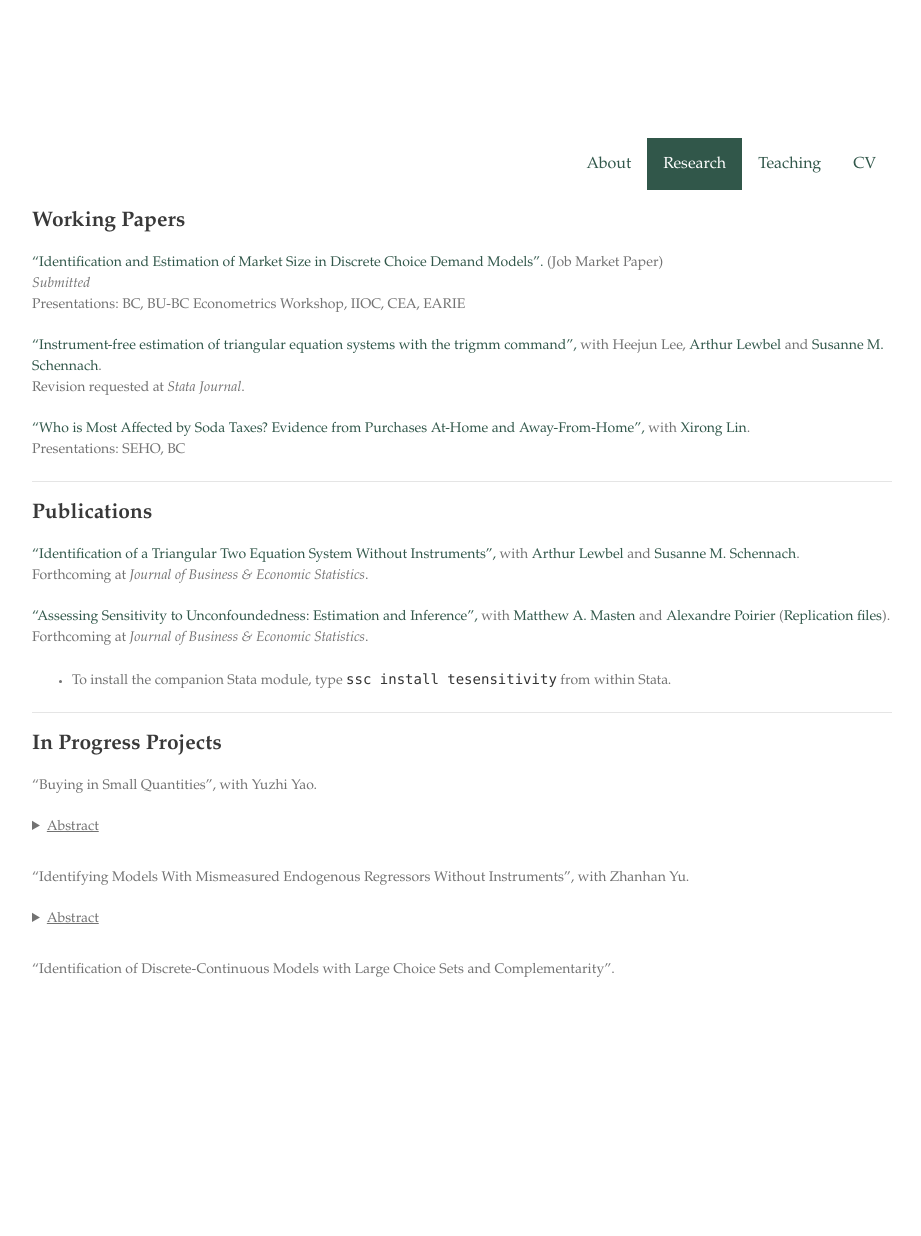
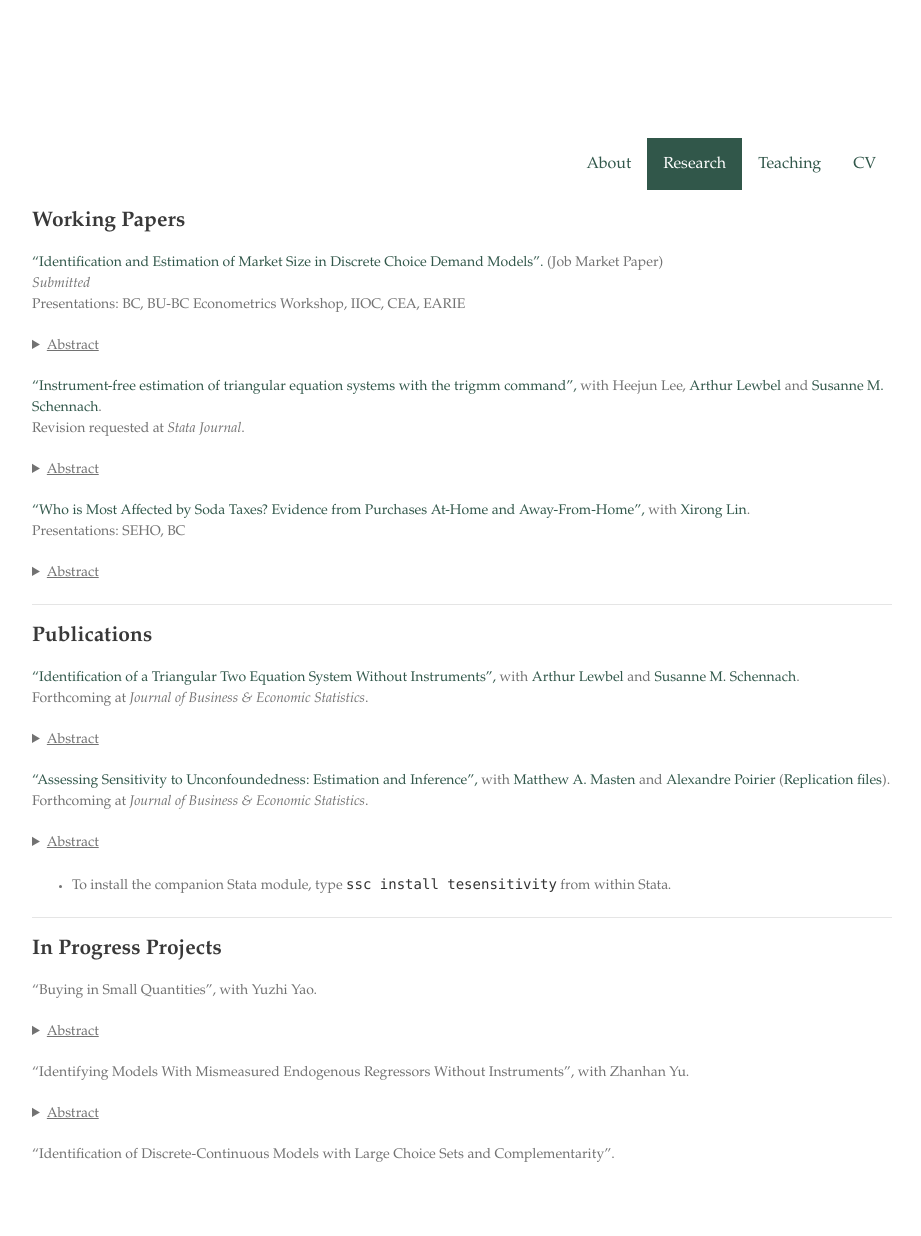
Before and after one commit to zhanglinqi/zhanglinqi.github.io, a Jekyll site: the page built from research.md, in a window 1280 px wide. Shown: the whole page, without its empty margins (178-1099 px from the left). Built offline with Jekyll 4.4.1, drawn with Linux system fonts in a browser that asks for light colours; our own code applies the rules of GitHub Pages for plain Markdown files; before the commit the page ends 1051 px from its top, so only the background shows below that.

Commit message:
update abstracts

```diff
--- a/_sass/jekyll-theme-minimal.scss
+++ b/_sass/jekyll-theme-minimal.scss
@@ -12,15 +12,15 @@
 details {
   font: 14px/1.5 Palatino, sans-serif;
   width: 100%;
-  margin-top: 20px;
-  margin-bottom: 20px;
+  margin-top: 2px;
+  margin-bottom: 10px;
 }
 
 details > p {
   border-radius: 0 0 10px 10px;
-  margin-left: 40px;
-  margin-right: 40px;
-  margin-bottom: 40px;
+  margin-left: 20px;
+  margin-right: 20px;
+  margin-bottom: 30px;
 }
 
 details > summary {
@@ -29,7 +29,7 @@
   // border: 1px solid;
   // box-shadow: none;
   cursor: pointer;
-  margin-top: 10px;
+  margin-top: 5px;
   margin-bottom: 10px;
 }
 
--- a/research.md
+++ b/research.md
@@ -8,12 +8,29 @@
 ["Identification and Estimation of Market Size in Discrete Choice Demand Models".](https://zhanglinqi.github.io/assets/pdf/market_size_Linqi_Zhang.pdf) (Job Market Paper)
 *Submitted*
 Presentations: BC, BU-BC Econometrics Workshop, IIOC, CEA, EARIE
+<details>
+<summary><u>Abstract</u></summary>
+<p> Within the framework of Berry (1994) and Berry, Levinsohn, and Pakes (1995), the existing empirical industrial organization literature often assumes that market size is observed. However, the presence of an unobservable outside option is a common source of mismeasurement. Measurement errors in market size lead to inconsistent estimates of elasticities, diversion ratios, and counterfactual simulations. I explicitly model the market size, and prove point identification of the market size model along with all demand parameters in a random coefficients logit (BLP) model. No additional data beyond what is needed to estimate standard BLP models is required. Identification comes from the exogenous variation in product characteristics across markets and the nonlinearity of the demand system. I apply the method to a merger simulation in the carbonated soft drinks (CSD) market in the US, and find that assuming a market size larger than the true estimated size would underestimate merger price increases.
+</p>
+</details>
 
 ["Instrument-free estimation of triangular equation systems with the trigmm command",](https://drive.google.com/file/d/1ssduVrNYEQ9bbyhdq8nTTbKCnfGndskI/view) with Heejun Lee, [Arthur Lewbel](https://sites.google.com/bc.edu/arthur-lewbel) and [Susanne M. Schennach](https://sites.google.com/a/brown.edu/smschenn/).
 Revision requested at *Stata Journal*.
+<details>
+<summary><u>Abstract</u></summary>
+<p> In this article, we introduce the Stata package trigmm. The trigmm command performs an estimation for the parameters of a triangular two equation system without instruments and reports standard errors. The method is based on Lewbel, Schennach, and Zhang
+(Journal of Business & Economic Statistics, forthcoming), who have proposed sufficient
+conditions for identification and derived associated moment conditions. The estimation is conducted by casting the moment conditions into the built-in Stata command gmm. The usage of package trigmm is illustrated with simulated data and sample commands.
+</p>
+</details>
 
 ["Who is Most Affected by Soda Taxes? Evidence from Purchases At-Home and Away-From-Home",](https://zhanglinqi.github.io/assets/pdf/soda_tax_Linqi_Zhang.pdf) with [Xirong Lin](http://www.xirong-lin.com).
 Presentations: SEHO, BC
+<details>
+<summary><u>Abstract</u></summary>
+<p> Using a novel dataset that includes at-home and away-from-home food purchases, we study who is affected by soda taxes. We nonparametrically estimate a random coefficient nested logit model to exploit the rich heterogeneity in preferences and price elasticities across households, including SNAP participants and non-SNAP-participant poor. By simulating its impacts, we find that soda taxes are less effective away-from-home while more effective at-home, especially by targeting the total sugar intake of the poor, those with high total dietary sugar, and households without children. Our results suggest that ignoring either segment can lead to biased policy implications.
+</p>
+</details>
 
 ---
 
@@ -21,9 +38,19 @@
 
 ["Identification of a Triangular Two Equation System Without Instruments",](https://drive.google.com/file/d/1XRAr9GDSg4ErfNVKHLHHbVtAsoKILQBI/view) with [Arthur Lewbel](https://sites.google.com/bc.edu/arthur-lewbel) and [Susanne M. Schennach](https://sites.google.com/a/brown.edu/smschenn/).
 Forthcoming at *Journal of Business & Economic Statistics*.
+<details>
+<summary><u>Abstract</u></summary>
+<p> We show that a standard linear triangular two equation system can be point identified, without the use of instruments or any other side information. We find that the only case where the model is not point identified is when a latent variable that causes endogeneity is normally distributed. In this non-identified case, we derive the sharp identified set. We apply our results to Acemoglu and Johnson’s (2007) model of life expectancy and GDP, obtaining point identification and comparable estimates to theirs, without using their (or any other) instrument.
+</p>
+</details>
 
 ["Assessing Sensitivity to Unconfoundedness: Estimation and Inference",](https://arxiv.org/abs/2012.15716) with [Matthew A. Masten](https://mattmasten.github.io) and [Alexandre Poirier](https://sites.google.com/site/alexpoirierecon/) ([Replication files](https://dl.dropboxusercontent.com/s/rj6nxlh6howhzvg/Replication%20Code.zip?dl=0)).
 Forthcoming at *Journal of Business & Economic Statistics*.
+<details>
+<summary><u>Abstract</u></summary>
+<p> This paper provides a set of methods for quantifying the robustness of treatment effects estimated using the unconfoundedness assumption (also known as selection on observables or conditional independence). Specifically, we estimate and do inference on bounds on various treatment effect parameters, like the average treatment effect (ATE) and the average effect of treatment on the treated (ATT), under nonparametric relaxations of the unconfoundedness assumption indexed by a scalar sensitivity parameter c. These relaxations allow for limited selection on unobservables, depending on the value of c. For large enough c, these bounds equal the no assumptions bounds. Using a non-standard bootstrap method, we show how to construct confidence bands for these bound functions which are uniform over all values of c. We illustrate these methods with an empirical application to effects of the National Supported Work Demonstration program. We implement these methods in a companion Stata module for easy use in practice.
+</p>
+</details>
 
 *   To install the companion Stata module, type `ssc install tesensitivity` from within Stata.
 
```
